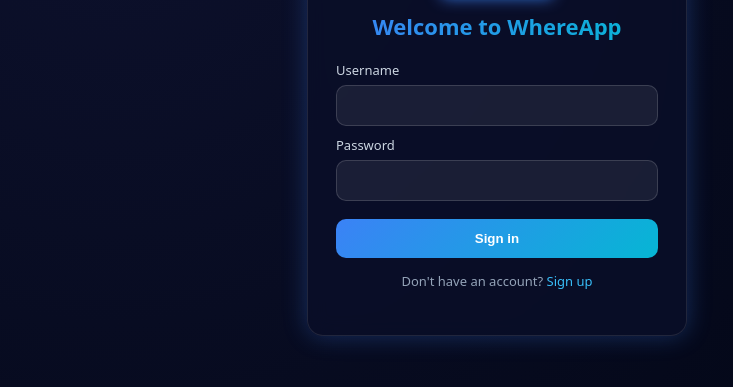
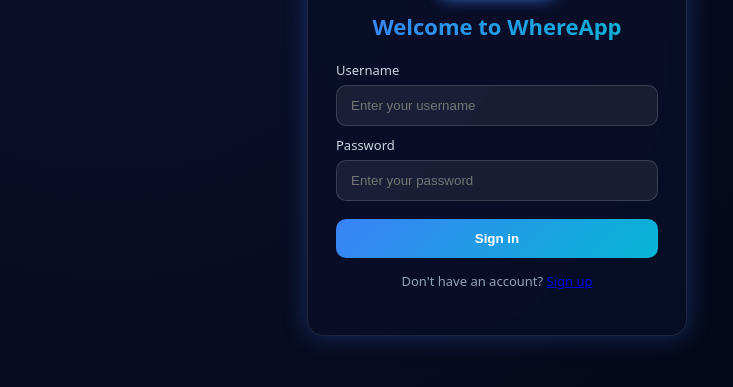
Before and after one commit to IzWhiteChocolate/IT-360-PROJECT-NETWORK-LOGGER, a website: page public/login.html in a window 1280 px wide. Shown: the part 305-692 px from the top of the page, without its empty margins (143-876 px from the left). Drawn offline with Linux system fonts and the light colour scheme.

Commit message:
login.html changes
Removed unnecessary comments and improved input field styling.

```diff
--- a/public/login.html
+++ b/public/login.html
@@ -4,12 +4,8 @@
   <meta charset="utf-8" />
   <meta name="viewport" content="width=device-width,initial-scale=1" />
   <title>WhereApp — Login</title>
-
   <style>
-    /* Basic document settings */
     * { box-sizing: border-box; }
-
-    /* Space-themed background setup */
     body {
       margin: 0;
       height: 100vh;
@@ -22,7 +18,6 @@
       overflow: hidden;
     }
 
-    /* Moving star field background layer */
     .stars {
       position: absolute;
       top: 0; left: 0; width: 100%; height: 100%;
@@ -38,7 +33,6 @@
       to { background-position: 2000px 2000px; }
     }
 
-    /* Login card container */
     main.card {
       position: relative;
       z-index: 1;
@@ -52,7 +46,6 @@
       backdrop-filter: blur(10px);
     }
 
-    /* Logo styling */
     .logo {
       width: 110px;
       margin: 0 auto 14px;
@@ -60,7 +53,6 @@
       filter: drop-shadow(0 0 8px #3b82f6);
     }
 
-    /* Title text gradient */
     h1 {
       margin: 4px 0 20px;
       font-size: 22px;
@@ -69,7 +61,6 @@
       -webkit-text-fill-color: transparent;
     }
 
-    /* Labels for input fields */
     label {
       display: block;
       text-align: left;
@@ -78,24 +69,22 @@
       color: #cbd5e1;
     }
 
-    /* Input field styling */
-    input[type="text"], input[type="password"] {
+    input {
       width: 100%;
       padding: 12px 14px;
       border-radius: 10px;
       border: 1px solid rgba(255, 255, 255, 0.15);
       background: rgba(255, 255, 255, 0.07);
-      color: #fff;
+      color: white;
       outline: none;
-      transition: all 0.2s ease;
+      transition: 0.2s;
     }
 
-    input[type="text"]:focus, input[type="password"]:focus {
+    input:focus {
       border-color: #3b82f6;
       box-shadow: 0 0 8px rgba(59, 130, 246, 0.4);
     }
 
-    /* Sign-in button styling */
     button {
       margin-top: 18px;
       width: 100%;
@@ -106,7 +95,7 @@
       color: white;
       font-weight: 600;
       cursor: pointer;
-      transition: transform 0.2s ease, box-shadow 0.2s ease;
+      transition: 0.2s;
     }
 
     button:hover {
@@ -114,47 +103,29 @@
       box-shadow: 0 0 10px rgba(59, 130, 246, 0.6);
     }
 
-    /* Small text under form */
     .small {
       font-size: 13px;
       color: #94a3b8;
       margin-top: 14px;
     }
-
-    a {
-      color: #38bdf8;
-      text-decoration: none;
-    }
-    a:hover { text-decoration: underline; }
   </style>
 </head>
 
 <body>
-  <!-- Background star animation -->
   <div class="stars"></div>
 
-  <!-- Login card -->
-  <main class="card" role="main" aria-labelledby="loginTitle">
+  <main class="card">
+    <img src="logo.png" alt="WhereApp logo" class="logo">
+    <h1>Welcome to WhereApp</h1>
 
-    <!-- App logo -->
-    <img src="logo.png" alt="WhereApp logo" class="logo">
+    <form id="loginForm" onsubmit="return handleLogin(event)">
 
-    <!-- Title -->
-    <h1 id="loginTitle">Welcome to WhereApp</h1>
-
-    <!-- Login form -->
-    <!-- onsubmit triggers JS to store username and redirect -->
-    <form id="loginForm" action="Chat.html" method="get" onsubmit="return handleLogin(event)">
-
-      <label for="Username">Username</label>
-      <!-- Username input -->
-      <input id="Username" name="Username" type="text" autocomplete="Username" required>
+      <label for="username">Username</label>
+      <input id="username" name="username" type="text" required placeholder="Enter your username">
 
       <label for="password">Password</label>
-      <!-- Password input (not validated in backend — demo only) -->
-      <input id="password" name="password" type="password" autocomplete="current-password" required>
+      <input id="password" name="password" type="password" required placeholder="Enter your password">
 
-      <!-- Button submits the form -->
       <button type="submit">Sign in</button>
     </form>
 
@@ -162,28 +133,22 @@
   </main>
 
   <script>
-    /*
-      handleLogin():
-      - Prevents default form submission
-      - Saves username to sessionStorage
-      - Redirects user to chat page
-    */
     function handleLogin(e) {
       e.preventDefault();
 
-      const Username = document.getElementById('Username').value.trim();
-      const pass = document.getElementById('password').value;
+      const username = document.getElementById('username').value.trim();
+      const password = document.getElementById('password').value;
 
-      if (!Username || !pass) {
-        alert('Please enter Username and password.');
+      if (!username || !password) {
+        alert("Please enter a username and password.");
         return false;
       }
 
-      // Store username for chat page session
-      sessionStorage.setItem('msngr_user', Username);
+      // Save username for Chat.html
+      sessionStorage.setItem("msngr_user", username);
 
-      // Navigate to chat page
-      window.location.href = 'Chat.html';
+      // Redirect to chat room
+      window.location.href = "Chat.html";
       return false;
     }
   </script>
```
